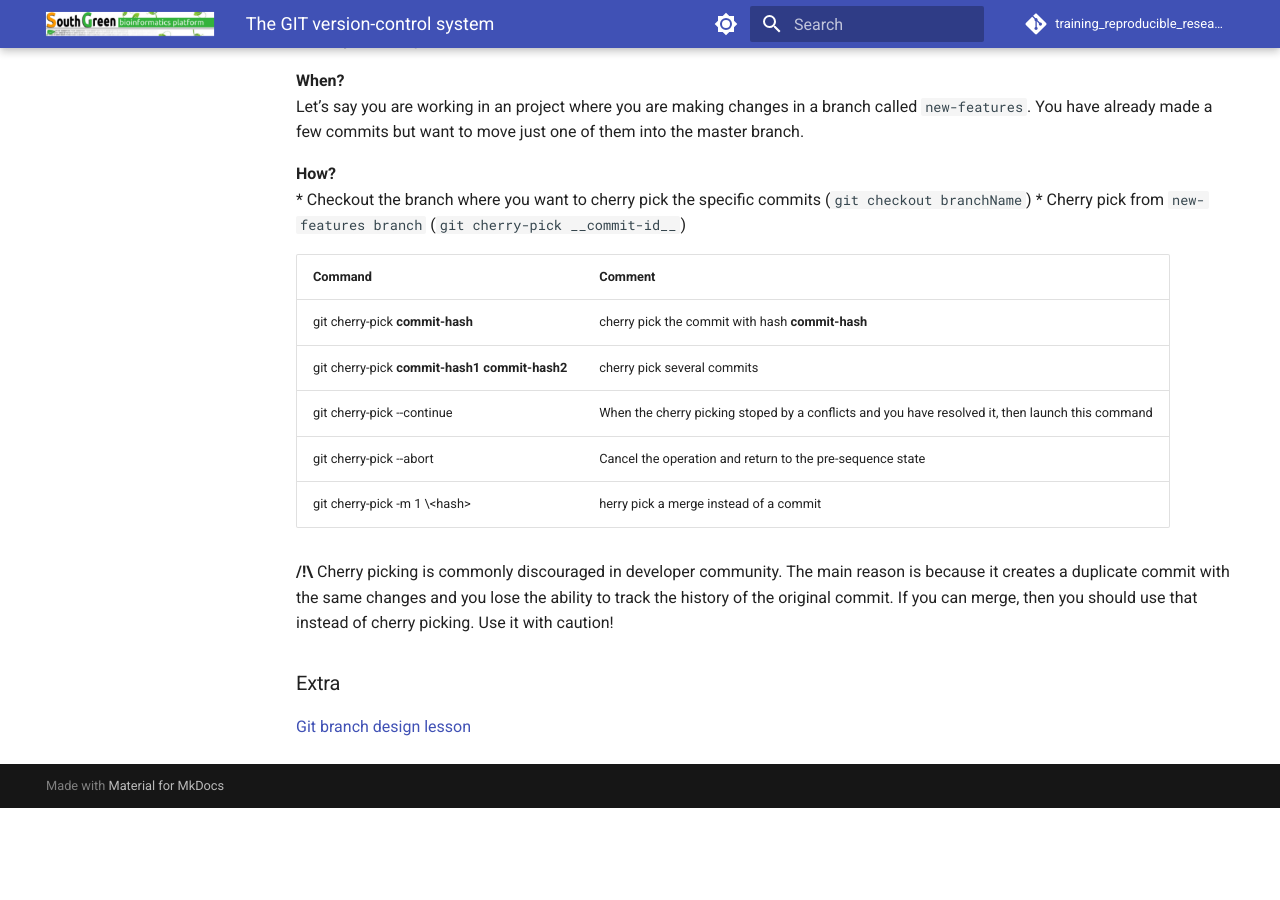
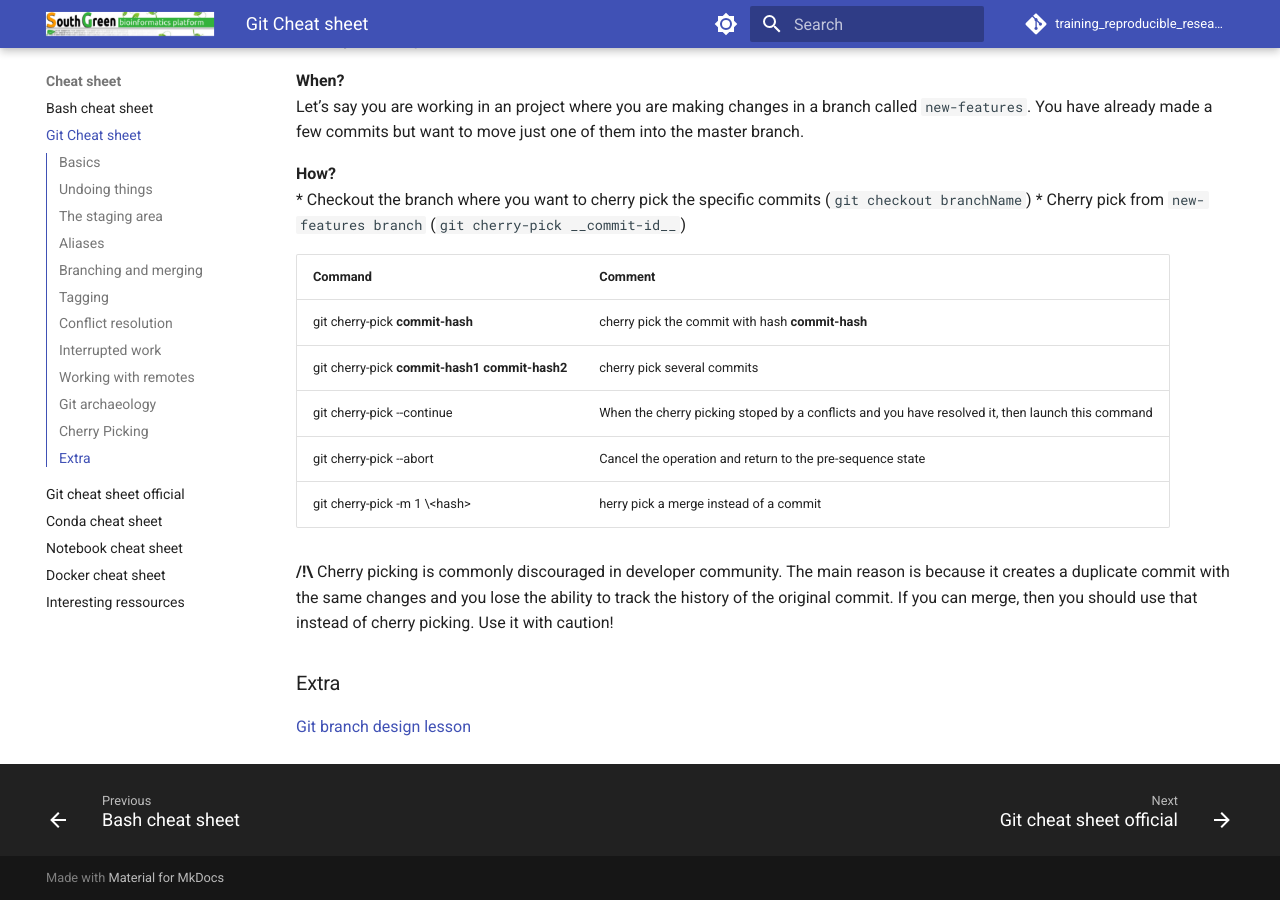
Before and after one commit to SouthGreenPlatform/training_reproducible_research, an MkDocs documentation site: the page built from docs/pages/cheat_sheet/git/git.md, in a window 1280 px wide and 900 px high, scrolled down 6457 px. Built offline with MkDocs 1.6.1 and Material for MkDocs 9.7.7, drawn with Linux system fonts in a browser that asks for light colours; comment, search, counter and statistics services are not loaded; before the commit the page ends 7265 px from its top, so only the background shows below that.

Commit message:
add docker cheat sheet and add extra git cheat sheet

```diff
--- a/mkdocs.yml
+++ b/mkdocs.yml
@@ -182,8 +182,10 @@ nav:
         - 'Making a project reproducible': 'pages/project/project.md'
         - 'Take down': 'pages/take_down/take_down.md'
     - Cheat sheet:
-        - Bash Cheat sheet: pages/cheat_sheet/bash/bash.md
-        - Git cheat-sheet official: pages/cheat_sheet/git/git_official.md
-        - Conda Cheat sheet: pages/cheat_sheet/conda/conda.md
-        - Notebook Cheat sheet: pages/cheat_sheet/notebook/notebook.md
+        - Bash cheat sheet: pages/cheat_sheet/bash/bash.md
+        - Git Cheat sheet: pages/cheat_sheet/git/git.md
+        - Git cheat sheet official: pages/cheat_sheet/git/git_official.md
+        - Conda cheat sheet: pages/cheat_sheet/conda/conda.md
+        - Notebook cheat sheet: pages/cheat_sheet/notebook/notebook.md
+        - Docker cheat sheet: https://dockerlabs.collabnix.com/docker/cheatsheet/
         - Interesting ressources: pages/cheat_sheet/interesting_ressources.md
```
Also changed, not shown: docs/pages/cheat_sheet/conda/conda.md (+1 -1 lines), docs/pages/cheat_sheet/git/git_official.md (+1 -1 lines).
